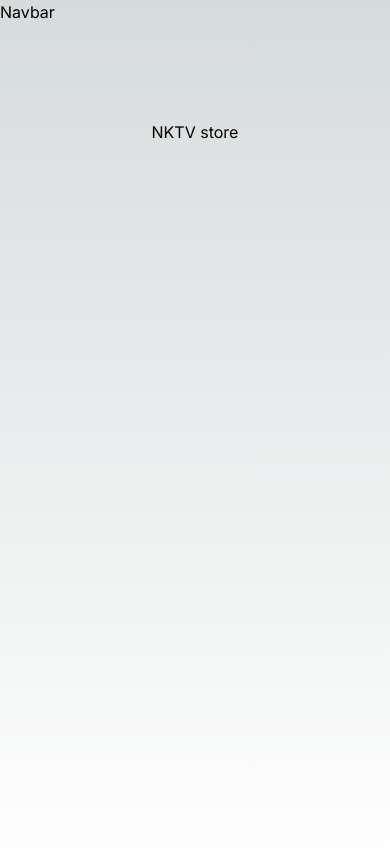
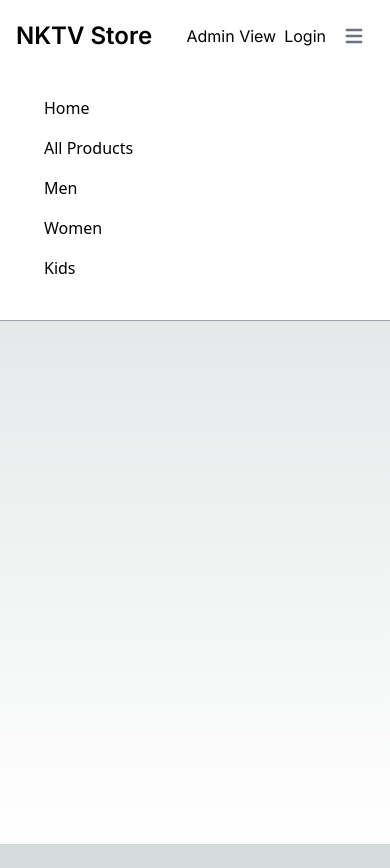
Before and after one commit to nainoaktv/nktv-store, a Next.js app: page / in a window 390 px wide. After the commit the page ends 844 px from the top, so only its background shows below. Built offline with nearby package versions, Linux system fonts and the light colour scheme.

Commit message:
add nav options to navbar and set mobile functionality

```diff
--- a/src/app/globals.css
+++ b/src/app/globals.css
@@ -25,3 +25,7 @@ body {
     )
     rgb(var(--background-start-rgb));
 }
+
+.btn-text {
+  @apply text-black;
+}
--- a/src/components/Navbar/index.js
+++ b/src/components/Navbar/index.js
@@ -1,4 +1,98 @@
 "use client";
+
+import { adminNavOptions, navOptions } from "@/utils";
+import { Fragment } from "react";
+
+const isAdminView = false;
+const isAuthUser = false;
+const user = {
+  role: "admin",
+};
+
+function NavItems() {
+  return (
+    <div
+      className="items-center justify-between w-full md:flex md:w-auto"
+      id="nav-items"
+    >
+      <ul className="flex flex-col p-4 md:p-0 mt-4 font-medium font-sans md:flex-row md:space-x-8 md:mt-0 md:border-0">
+        {isAdminView
+          ? adminNavOptions.map((item) => (
+              <li
+                className="cursor-pointer block py-2 pl-3 pr-4 text-black md:p-0"
+                key={item.id}
+              >
+                {item.label}
+              </li>
+            ))
+          : navOptions.map((item) => (
+              <li
+                className="cursor-pointer block py-2 pl-3 pr-4 text-black md:p-0"
+                key={item.id}
+              >
+                {item.label}
+              </li>
+            ))}
+      </ul>
+    </div>
+  );
+}
+
 export default function Navbar() {
-  return <div>Navbar</div>;
+  return (
+    <>
+      <nav className="bg-white fixed w-full z-20 border-b border-gray-400">
+        <div className="max-w-screen-xl flex flex-wrap items-center justify-between mx-auto p-4">
+          <div className="flex items-center cursor-pointer">
+            <span className="self-center text-2xl font-semibold whitespace-nowrap text-black">
+              NKTV Store
+            </span>
+          </div>
+          <div className="flex md:order-2 gap-2">
+            {!isAdminView && isAuthUser ? (
+              <Fragment>
+                <button className="btn-text">Account</button>
+                <button className="btn-text">Cart</button>
+              </Fragment>
+            ) : null}
+            {user?.role === "admin" ? (
+              isAdminView ? (
+                <button className="btn-text">Customer View</button>
+              ) : (
+                <button className="btn-text">Admin View</button>
+              )
+            ) : null}
+            {isAuthUser ? (
+              <button className="btn-text">Logout</button>
+            ) : (
+              <button className="btn-text">Login</button>
+            )}
+            <button
+              data-collapse-toggle="navbar-sticky"
+              type="button"
+              className="inline-flex items-center p-2 text-sm text-gray-500 rounded-lg md:hidden hover:bg-gray-100 focus:outline-none focus:ring-2 focus:ring-gray-200 dark:text-gray-400 dark:hover:bg-gray-700 dark:focus:ring-gray-600"
+              aria-controls="navbar-sticky"
+              aria-expanded="false"
+            >
+              <span className="sr-only">Open main menu</span>
+              <svg
+                className="w-6 h-6"
+                aria-hidden="true"
+                fill="currentColor"
+                viewBox="0 0 20 20"
+                xmlns="http://www.w3.org/2000/svg"
+              >
+                <path
+                  fill-rule="evenodd"
+                  d="M3 5a1 1 0 011-1h12a1 1 0 110 2H4a1 1 0 01-1-1zM3 10a1 1 0 011-1h12a1 1 0 110 2H4a1 1 0 01-1-1zM3 15a1 1 0 011-1h12a1 1 0 110 2H4a1 1 0 01-1-1z"
+                  clip-rule="evenodd"
+                ></path>
+              </svg>
+            </button>
+          </div>
+          <NavItems />
+        </div>
+      </nav>
+    </>
+  );
 }
```
